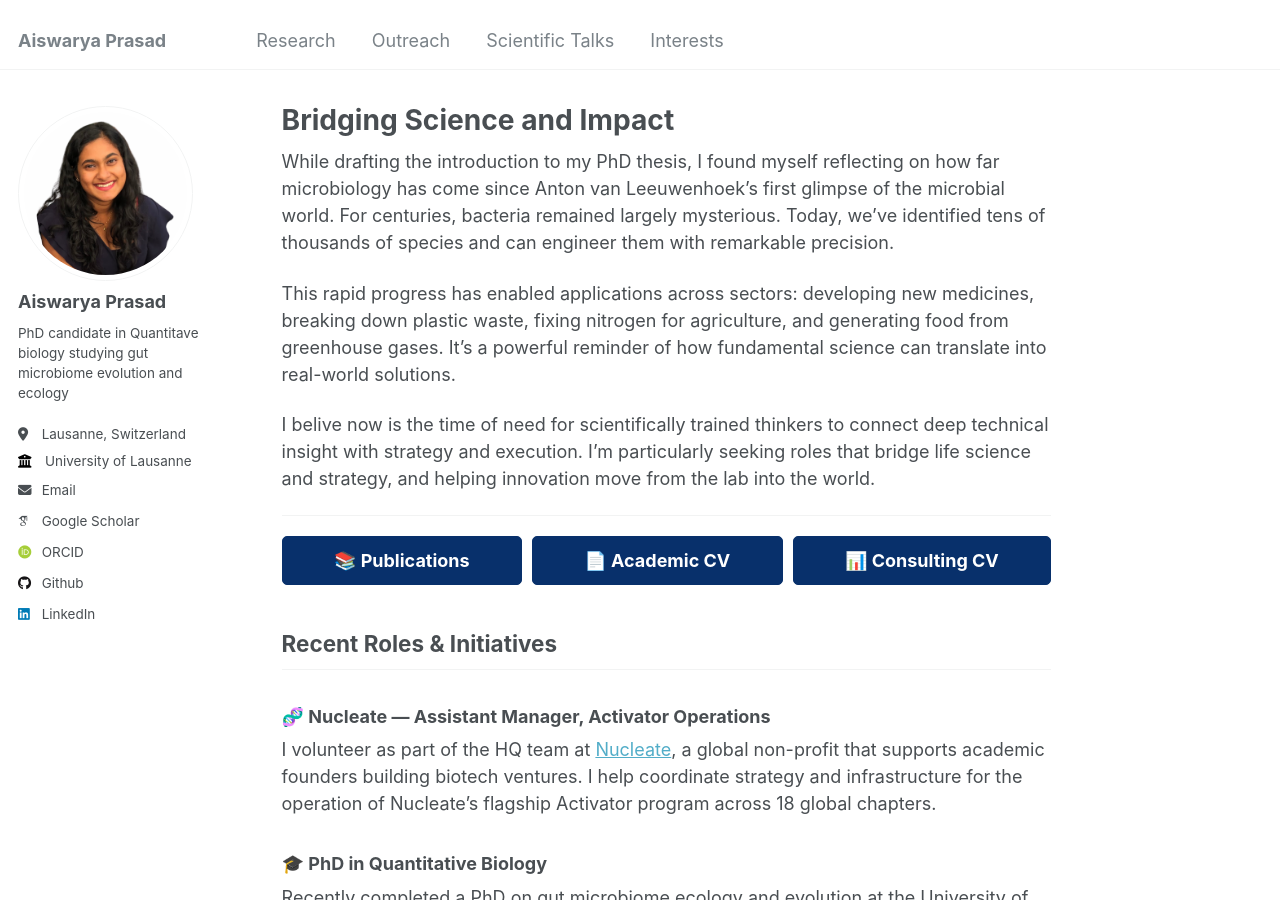
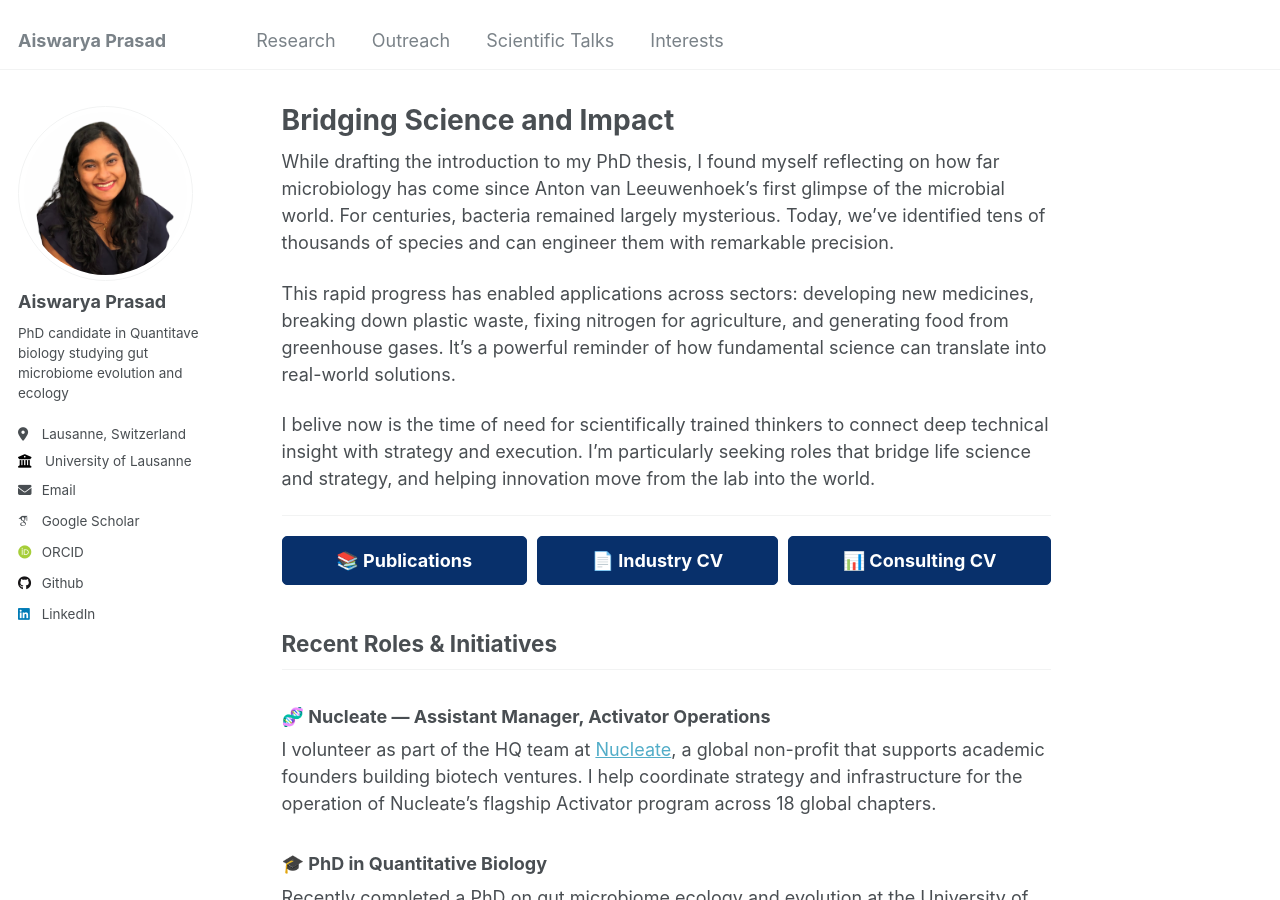
Before and after one commit to Aiswarya-prasad/aiswarya-prasad.github.io, a Jekyll site: the page built from _pages/about.md, in a window 1280 px wide and 900 px high. Built offline with Jekyll 4.4.1, drawn with Linux system fonts in a browser that asks for light colours; some web fonts are replaced.

Commit message:
Syntax change, squash commit later or just ignore.

```diff
--- a/_pages/about.md
+++ b/_pages/about.md
@@ -18,7 +18,7 @@ I belive now is the time of need for scientifically trained thinkers to connect
 
 <div style="display: flex; flex-wrap: wrap; justify-content: center; gap: 10px; margin-top: 20px;">
   <a href="/cv#publications" style="text-decoration: none; color: white; font-weight: bold; background-color: #08306b; border: 1px solid #08306b; padding: 10px 20px; border-radius: 5px; flex: 1 1 auto; text-align: center;">📚 Publications</a>
-  <a href="/files/AiswaryaPrasad_academic_CV.pdf" style="text-decoration: none; color: white; font-weight: bold; background-color: #08306b; border: 1px solid #08306b; padding: 10px 20px; border-radius: 5px; flex: 1 1 auto; text-align: center;">📄 Academic CV</a>
+  <a href="/files/AiswaryaPrasad_industry_CV.pdf" style="text-decoration: none; color: white; font-weight: bold; background-color: #08306b; border: 1px solid #08306b; padding: 10px 20px; border-radius: 5px; flex: 1 1 auto; text-align: center;">📄 Industry CV</a>
   <!-- <a href="/files/AiswaryaPrasad_industry_resume.pdf" style="text-decoration: none; color: white; font-weight: bold; background-color: #08306b; border: 1px solid #08306b; padding: 10px 20px; border-radius: 5px; flex: 1 1 auto; text-align: center;">🧪 Technical Resume</a> -->
   <a href="/files/AiswaryaPrasad_consulting_CV.pdf" style="text-decoration: none; color: white; font-weight: bold; background-color: #08306b; border: 1px solid #08306b; padding: 10px 20px; border-radius: 5px; flex: 1 1 auto; text-align: center;">📊 Consulting CV</a>
 </div>
```
Also changed, not shown: 1 other file.
